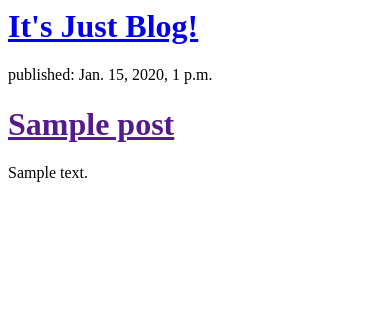
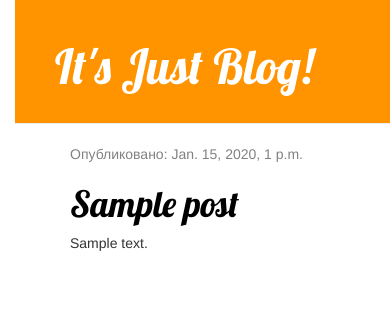
Before and after one commit to stehzer/my-first-blog, a Django app: page / in a window 390 px wide. Shown: the top 322 px of the page. Run offline with Django 4.2, Linux system fonts and the light colour scheme; tables that the repository leaves empty hold one stand-in row (values such as "Sample post"); some libraries are stand-ins or nearby versions.

Commit message:
Add new function

```diff
--- /dev/null
+++ b/myblog/blog/static/css/blog.css
@@ -0,0 +1,53 @@
+h1 a {
+    color: #FCA205;
+    font-family: 'Lobster';
+}
+body {
+    padding-left: 15px;
+}
+.page-header {
+    background-color: #ff9400;
+    margin-top: 0;
+    padding: 20px 20px 20px 40px;
+}
+
+.page-header h1, .page-header h1 a, .page-header h1 a:visited, .page-header h1 a:active {
+    color: #ffffff;
+    font-size: 36pt;
+    text-decoration: none;
+}
+
+.content {
+    margin-left: 40px;
+}
+
+h1, h2, h3, h4 {
+    font-family: 'Lobster', cursive;
+}
+
+.date {
+    color: #828282;
+}
+
+.save {
+    float: right;
+}
+
+.post-form textarea, .post-form input {
+    width: 100%;
+}
+
+.top-menu, .top-menu:hover, .top-menu:visited {
+    color: #ffffff;
+    float: right;
+    font-size: 26pt;
+    margin-right: 20px;
+}
+
+.post {
+    margin-bottom: 70px;
+}
+
+.post h1 a, .post h1 a:visited {
+    color: #000000;
+}
--- /dev/null
+++ b/myblog/blog/templates/blog/base.html
@@ -0,0 +1,23 @@
+{% load static %}
+<html>
+    <head>
+        <title>Vlad's blog</title>
+        <link rel="stylesheet" href="//maxcdn.bootstrapcdn.com/bootstrap/3.2.0/css/bootstrap.min.css">
+        <link rel="stylesheet" href="//maxcdn.bootstrapcdn.com/bootstrap/3.2.0/css/bootstrap-theme.min.css">
+        <link href="https://fonts.googleapis.com/css?family=Lobster&subset=latin,cyrillic" rel="stylesheet" type="text/css">
+        <link rel="stylesheet" href="{% static 'css/blog.css' %}">
+    </head>
+    <body>
+        <div class="page-header">
+            <h1><a href="/">It's Just Blog!</a></h1>
+        </div>
+        <div class="content container">
+            <div class="row">
+                <div class="col-md-8">
+                {% block content %}
+                {% endblock %}
+                </div>
+            </div>
+        </div>
+    </body>
+</html>
--- a/myblog/blog/templates/blog/post_list.html
+++ b/myblog/blog/templates/blog/post_list.html
@@ -1,18 +1,13 @@
-<html>
-    <head>
-        <title>Vlad's blog</title>
-    </head>
-    <body>
-        <div>
-            <h1><a href="/">It's Just Blog!</a></h1>
+{% extends 'blog/base.html' %}
+
+{% block content %}
+    {% for post in posts %}
+        <div class="post">
+            <div class="date">
+                <p>Опубликовано: {{ post.published_date }}</p>
+            </div>
+            <h1><a href="{% url 'post_detail' pk=post.pk %}">{{ post.title }}</a></h1>
+            <p>{{ post.text|linebreaksbr }}</p>
         </div>
-
-        {% for post in posts %}
-            <div>
-                <p>published: {{ post.published_date }}</p>
-                <h1><a href="">{{ post.title }}</a></h1>
-                <p>{{ post.text | linebreaks }}</p>
-            </div>
-        {% endfor %}
-    </body>
-</html>
+    {% endfor %}
+{% endblock %}
--- a/myblog/blog/urls.py
+++ b/myblog/blog/urls.py
@@ -3,4 +3,5 @@ from . import views
 
 urlpatterns = [
     path('', views.post_list, name='post_list'),
+    path('post/<int:pk>/', views.post_detail, name='post_detail'),
 ]
--- a/myblog/blog/views.py
+++ b/myblog/blog/views.py
@@ -1,7 +1,11 @@
-from django.shortcuts import render
+from django.shortcuts import render, get_object_or_404
 from .models import Post
 from django.utils import timezone
 
 def post_list(request):
     posts = Post.objects.filter(published_date__lte=timezone.now()).order_by('published_date')
     return render(request, "blog/post_list.html", {"posts": posts})
+
+def post_detail(request, pk):
+    post = get_object_or_404(Post, pk=pk)
+    return render(request, "blog/post_detail.html", {"post": post})
```
Also changed, not shown: myblog/blog/templates/blog/post_detail.html (added, +13 -0 lines).
